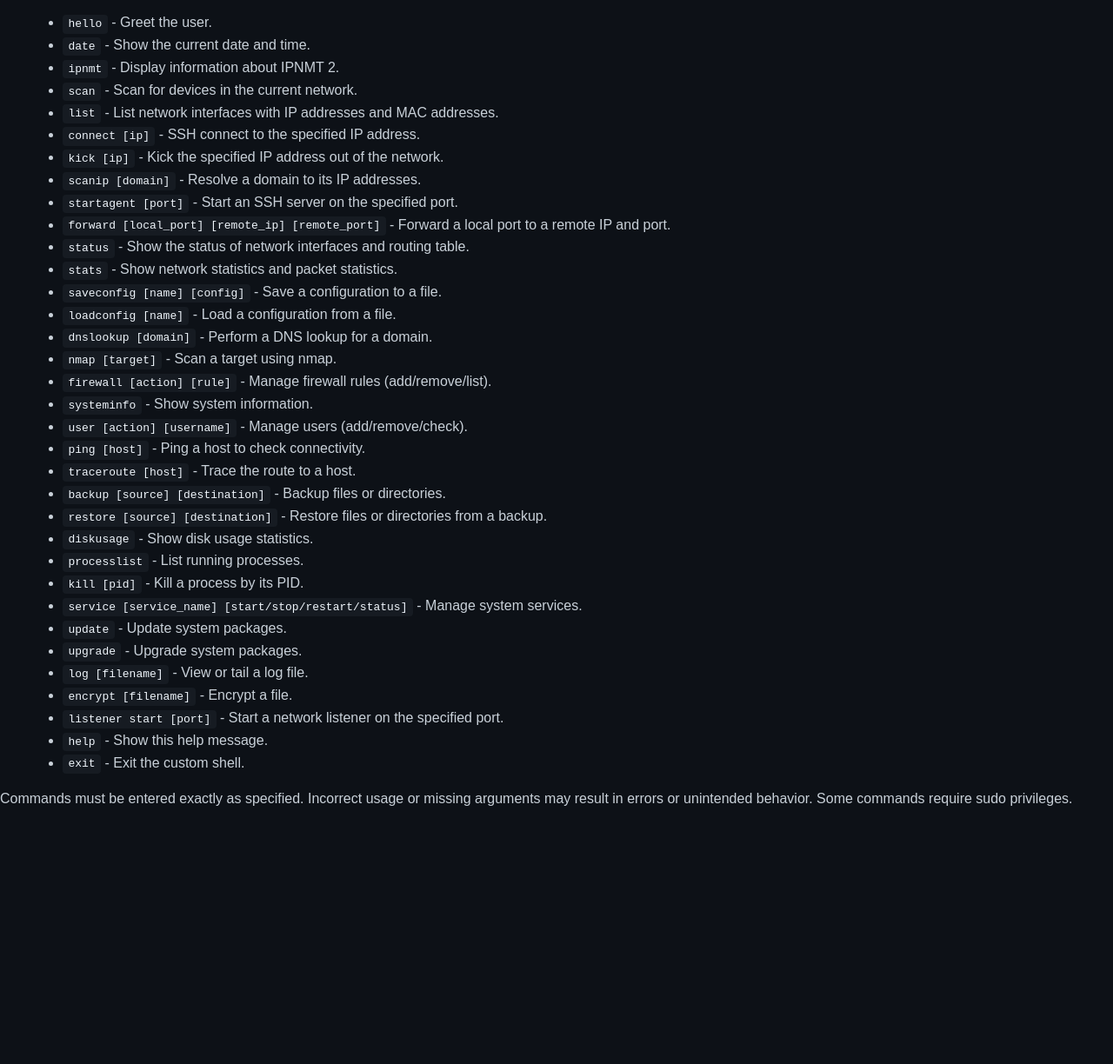
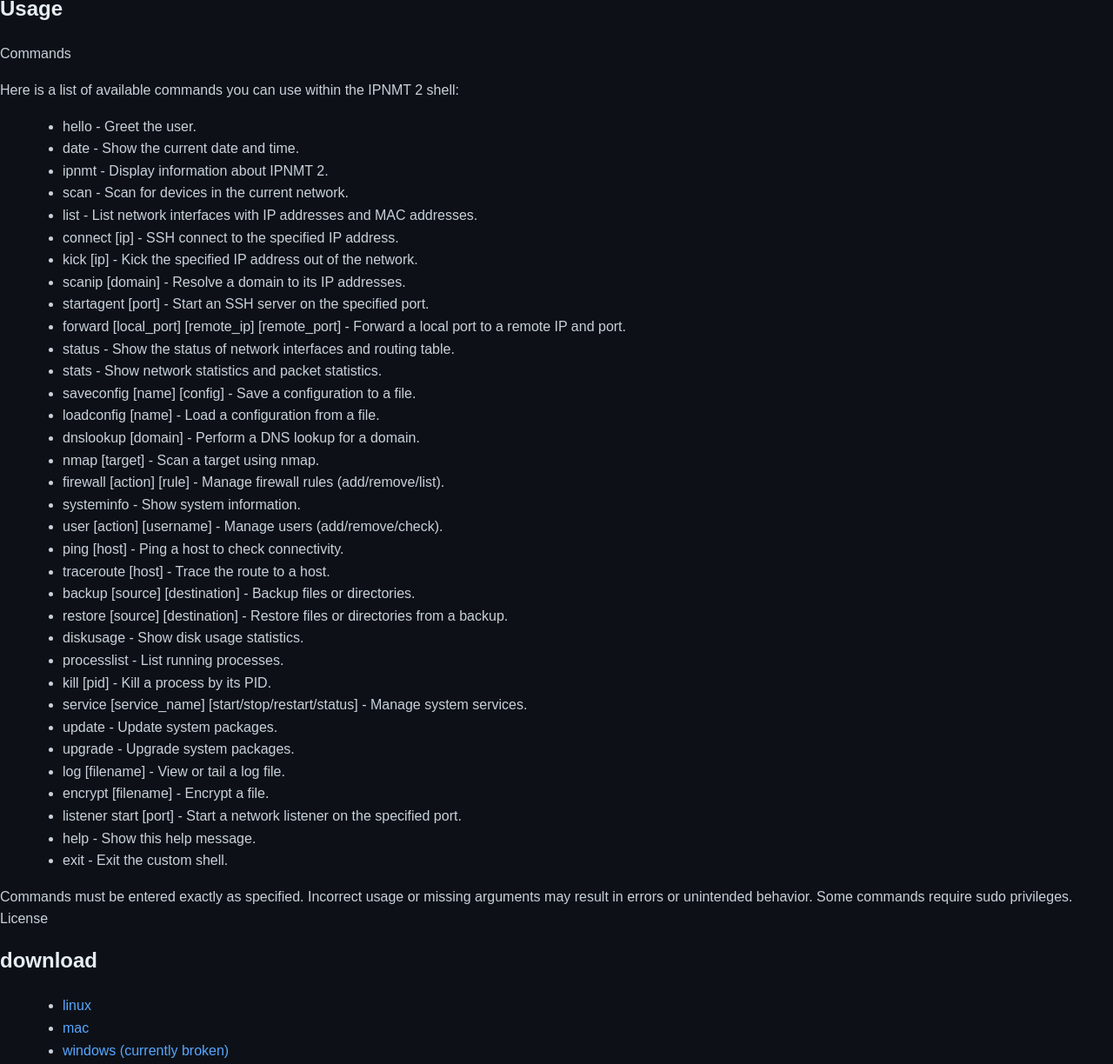
Before and after one commit to ff6f8d68/IPNMT-2, a plain HTML site: page index.html in a window 1280 px wide. Shown: the part 1050-2274 px from the top of the page at 87% size. Before the commit the page ends 1998 px from the top, so only its background shows below. Drawn offline with Linux system fonts and the light colour scheme.

Commit message:
Update index.html

```diff
--- a/index.html
+++ b/index.html
@@ -75,18 +75,13 @@
 <main>
     <section>
         <p><img src="https://github.com/user-attachments/assets/66fb0b53-4b22-433d-b618-db734aed75d3" alt="Screenshot_2024-08-23_at_12 40 16_PM-removebg-preview"></p>
-        <h2 id="info">Info</h2>
-        <p>How well and how this tool runs depends on your OS.</p>
-        <p>I got the idea from here: <a href="https://youtu.be/Xv6U2I7Fj_o?t=780">https://youtu.be/Xv6U2I7Fj_o?t=780</a></p>
-        <p>windows version currently doesn't work. To use this on Windows, download the linux version and run it with Git.</p>
-    </section>
-
-    <section>
+<h1 id="ipnmt-2">IPNMT 2</h1>
+<h2 id="info">info</h2>
+<p>how well and how this tool runs depents on your OS</p>
+<p>i got the idea from here: <a href="https://youtu.be/Xv6U2I7Fj_o?t=780">https://youtu.be/Xv6U2I7Fj_o?t=780</a></p>
+<p>the windows version currently doesnt work to use this on windows download the linux version and run it with git</p>
 <h2 id="overview">Overview</h2>
 <p>IPNMT 2 is a custom shell script designed for IP Network Management. It provides various network and system management functionalities including network scanning, SSH connections, firewall management, and more.</p>
-    </section>
-
-    <section>
 <h2 id="features">Features</h2>
 <ul>
 <li>Network management commands such as scanning, listing interfaces, and resolving domains</li>
@@ -95,48 +90,55 @@
 <li>Disk usage and process management</li>
 <li>Log file viewing and tailing</li>
 </ul>
-    </section>
-
-    <section>
 <h2 id="usage">Usage</h2>
+<p>Commands</p>
 <p>Here is a list of available commands you can use within the IPNMT 2 shell:</p>
 <ul>
-            <li><code>hello</code> - Greet the user.</li>
-            <li><code>date</code> - Show the current date and time.</li>
-            <li><code>ipnmt</code> - Display information about IPNMT 2.</li>
-            <li><code>scan</code> - Scan for devices in the current network.</li>
-            <li><code>list</code> - List network interfaces with IP addresses and MAC addresses.</li>
-            <li><code>connect [ip]</code> - SSH connect to the specified IP address.</li>
-            <li><code>kick [ip]</code> - Kick the specified IP address out of the network.</li>
-            <li><code>scanip [domain]</code> - Resolve a domain to its IP addresses.</li>
-            <li><code>startagent [port]</code> - Start an SSH server on the specified port.</li>
-            <li><code>forward [local_port] [remote_ip] [remote_port]</code> - Forward a local port to a remote IP and port.</li>
-            <li><code>status</code> - Show the status of network interfaces and routing table.</li>
-            <li><code>stats</code> - Show network statistics and packet statistics.</li>
-            <li><code>saveconfig [name] [config]</code> - Save a configuration to a file.</li>
-            <li><code>loadconfig [name]</code> - Load a configuration from a file.</li>
-            <li><code>dnslookup [domain]</code> - Perform a DNS lookup for a domain.</li>
-            <li><code>nmap [target]</code> - Scan a target using nmap.</li>
-            <li><code>firewall [action] [rule]</code> - Manage firewall rules (add/remove/list).</li>
-            <li><code>systeminfo</code> - Show system information.</li>
-            <li><code>user [action] [username]</code> - Manage users (add/remove/check).</li>
-            <li><code>ping [host]</code> - Ping a host to check connectivity.</li>
-            <li><code>traceroute [host]</code> - Trace the route to a host.</li>
-            <li><code>backup [source] [destination]</code> - Backup files or directories.</li>
-            <li><code>restore [source] [destination]</code> - Restore files or directories from a backup.</li>
-            <li><code>diskusage</code> - Show disk usage statistics.</li>
-            <li><code>processlist</code> - List running processes.</li>
-            <li><code>kill [pid]</code> - Kill a process by its PID.</li>
-            <li><code>service [service_name] [start/stop/restart/status]</code> - Manage system services.</li>
-            <li><code>update</code> - Update system packages.</li>
-            <li><code>upgrade</code> - Upgrade system packages.</li>
-            <li><code>log [filename]</code> - View or tail a log file.</li>
-            <li><code>encrypt [filename]</code> - Encrypt a file.</li>
-            <li><code>listener start [port]</code> - Start a network listener on the specified port.</li>
-            <li><code>help</code> - Show this help message.</li>
-            <li><code>exit</code> - Exit the custom shell.</li>
+<li>hello - Greet the user.</li>
+<li>date - Show the current date and time.</li>
+<li>ipnmt - Display information about IPNMT 2.</li>
+<li>scan - Scan for devices in the current network.</li>
+<li>list - List network interfaces with IP addresses and MAC addresses.</li>
+<li>connect [ip] - SSH connect to the specified IP address.</li>
+<li>kick [ip] - Kick the specified IP address out of the network.</li>
+<li>scanip [domain] - Resolve a domain to its IP addresses.</li>
+<li>startagent [port] - Start an SSH server on the specified port.</li>
+<li>forward [local_port] [remote_ip] [remote_port] - Forward a local port to a remote IP and port.</li>
+<li>status - Show the status of network interfaces and routing table.</li>
+<li>stats - Show network statistics and packet statistics.</li>
+<li>saveconfig [name] [config] - Save a configuration to a file.</li>
+<li>loadconfig [name] - Load a configuration from a file.</li>
+<li>dnslookup [domain] - Perform a DNS lookup for a domain.</li>
+<li>nmap [target] - Scan a target using nmap.</li>
+<li>firewall [action] [rule] - Manage firewall rules (add/remove/list).</li>
+<li>systeminfo - Show system information.</li>
+<li>user [action] [username] - Manage users (add/remove/check).</li>
+<li>ping [host] - Ping a host to check connectivity.</li>
+<li>traceroute [host] - Trace the route to a host.</li>
+<li>backup [source] [destination] - Backup files or directories.</li>
+<li>restore [source] [destination] - Restore files or directories from a backup.</li>
+<li>diskusage - Show disk usage statistics.</li>
+<li>processlist - List running processes.</li>
+<li>kill [pid] - Kill a process by its PID.</li>
+<li>service [service_name] [start/stop/restart/status] - Manage system services.</li>
+<li>update - Update system packages.</li>
+<li>upgrade - Upgrade system packages.</li>
+<li>log [filename] - View or tail a log file.</li>
+<li>encrypt [filename] - Encrypt a file.</li>
+<li>listener start [port] - Start a network listener on the specified port.</li>
+<li>help - Show this help message.</li>
+<li>exit - Exit the custom shell.</li>
 </ul>
-        <p>Commands must be entered exactly as specified. Incorrect usage or missing arguments may result in errors or unintended behavior. Some commands require sudo privileges.</p>
+<p>Commands must be entered exactly as specified. Incorrect usage or missing arguments may result in errors or unintended behavior.
+Some commands require sudo privileges.
+License</p>
+<h2 id="download">download</h2>
+<ul>
+<li><a href="https://raw.githubusercontent.com/ff6f8d68/IPNMT-2/main/IPNMT2.1_linux.sh">linux</a></li>
+<li><a href="https://raw.githubusercontent.com/ff6f8d68/IPNMT-2/main/IPNMT2.1_mac.sh">mac</a></li>
+<li><a href="https://raw.githubusercontent.com/ff6f8d68/IPNMT-2/main/IPNMT2.1_windows.bat">windows (currently broken)</a></li>
+</ul>
+
     </section>
 
 </main>
```
Lines whose indentation alone changed are shown as unchanged.
